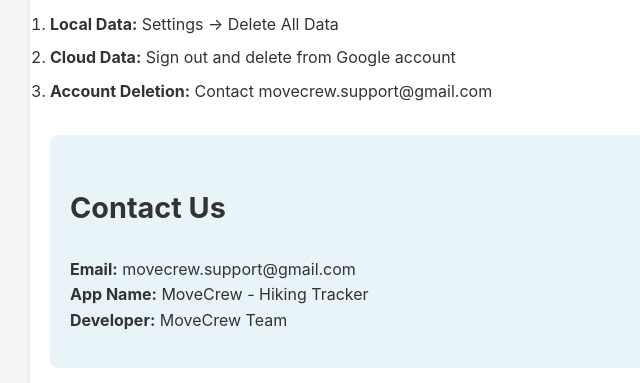
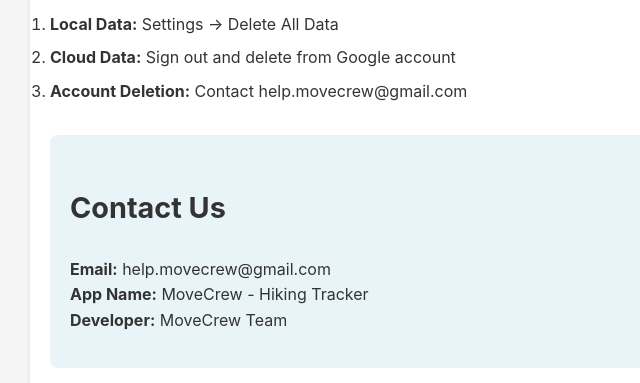
Before and after one commit to Toywater/movecrew-privacy, a plain HTML site: page index.html in a window 1280 px wide. Shown: the part 2808-3191 px from the top of the page, 210-850 px from the left. Drawn offline with Linux system fonts and the light colour scheme.

Commit message:
Update support email to help.movecrew@gmail.com

```diff
--- a/index.html
+++ b/index.html
@@ -223,13 +223,13 @@
             <ol>
                 <li><strong>Local Data:</strong> Settings → Delete All Data</li>
                 <li><strong>Cloud Data:</strong> Sign out and delete from Google account</li>
-                <li><strong>Account Deletion:</strong> Contact movecrew.support@gmail.com</li>
+                <li><strong>Account Deletion:</strong> Contact help.movecrew@gmail.com</li>
             </ol>
         </section>
 
         <section class="contact">
             <h2>Contact Us</h2>
-            <p><strong>Email:</strong> movecrew.support@gmail.com<br>
+            <p><strong>Email:</strong> help.movecrew@gmail.com<br>
             <strong>App Name:</strong> MoveCrew - Hiking Tracker<br>
             <strong>Developer:</strong> MoveCrew Team</p>
         </section>
```
